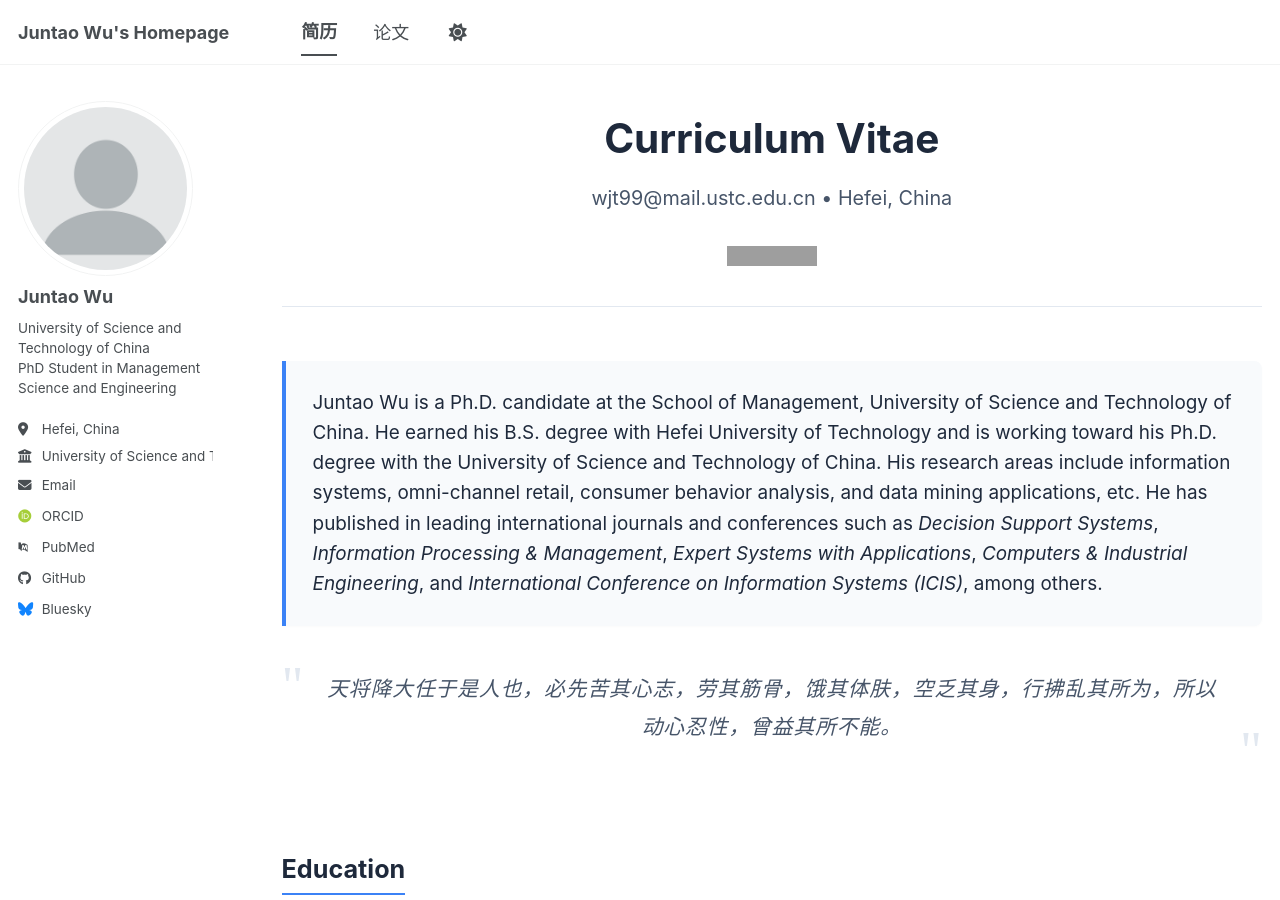
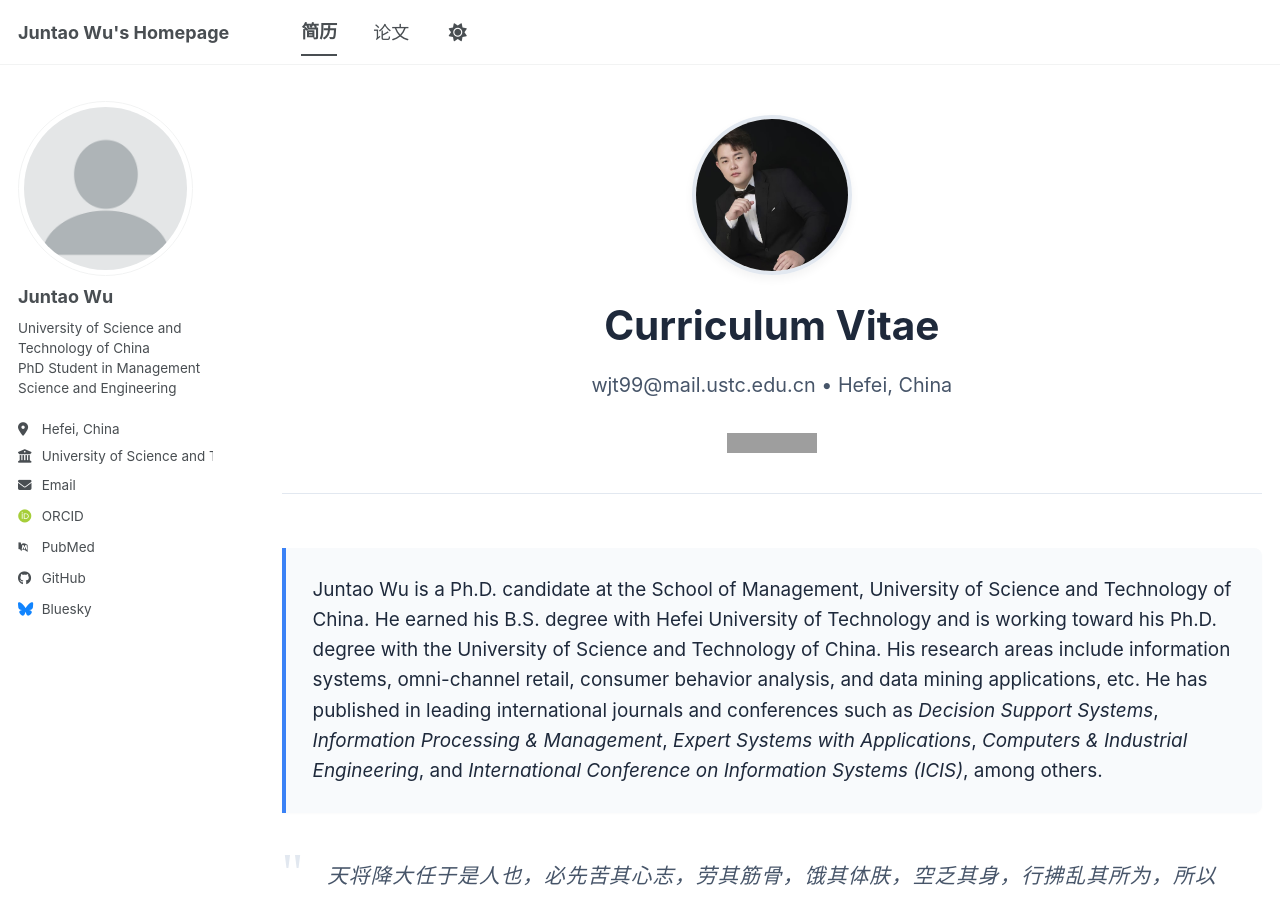
Before and after one commit to tinklert/tinklert.github.io, a Jekyll site: the page built from _pages/cv.md, in a window 1280 px wide and 900 px high. Built offline with Jekyll 4.4.1, drawn with Linux system fonts in a browser that asks for light colours; some web fonts are replaced; a script bundle is joined from its source files by our own code; library files that are not in the unit come from our copies; grey boxes are pictures that could not be loaded.

Commit message:
Add profile photo to CV page

```diff
--- a/_pages/cv.md
+++ b/_pages/cv.md
@@ -220,6 +220,7 @@ redirect_from:
 <div class="clean-cv">
 
   <div class="cv-header">
+    <img src="/images/profile_photo.jpg" alt="Profile Photo" style="width: 160px; height: 160px; border-radius: 50%; object-fit: cover; margin-bottom: 1.5rem; border: 4px solid var(--card-border); box-shadow: 0 4px 10px rgba(0,0,0,0.05);">
     <h1>Curriculum Vitae</h1>
     <p>wjt99@mail.ustc.edu.cn &bull; Hefei, China</p>
     <div style="margin-top: 1rem;">
```
Also changed, not shown: images/profile_photo.jpg (added).
